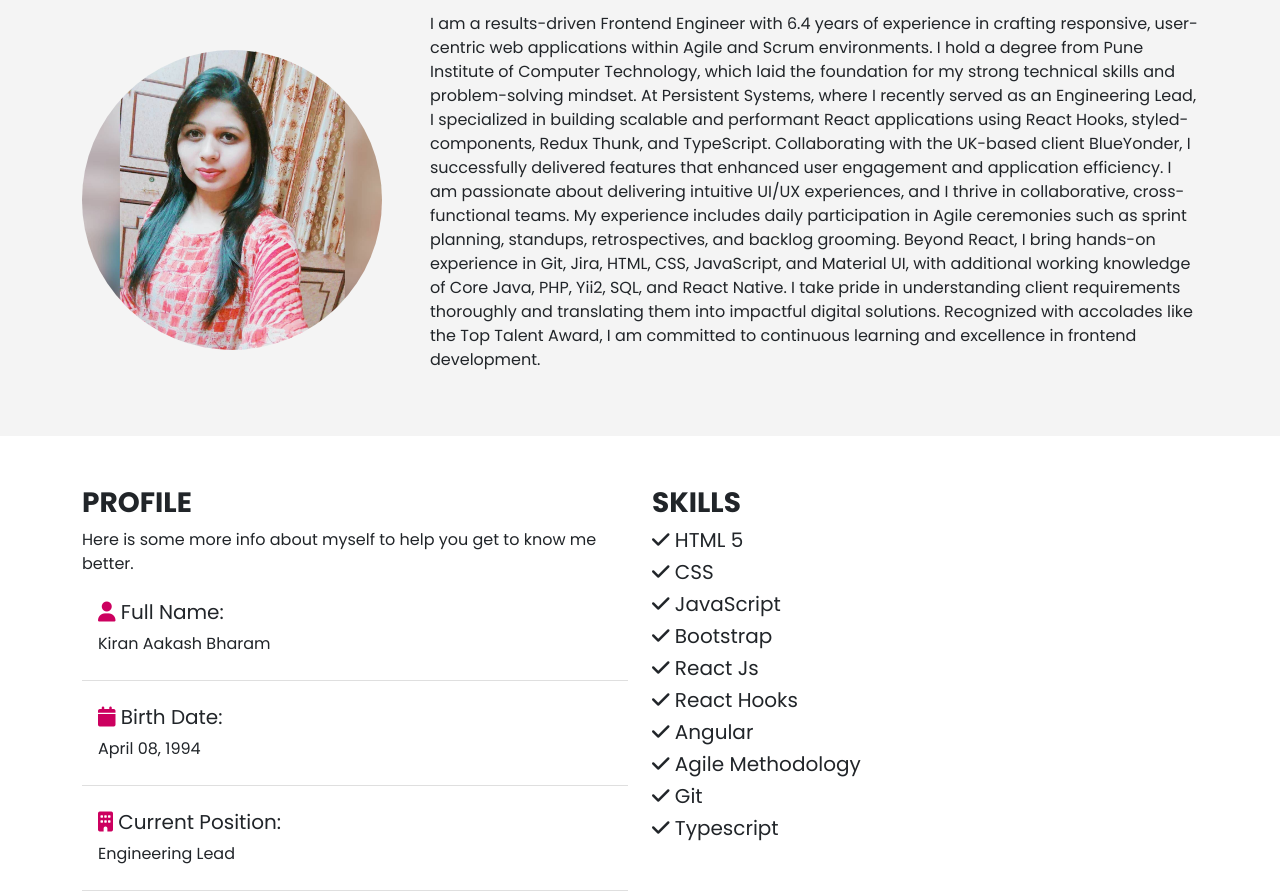
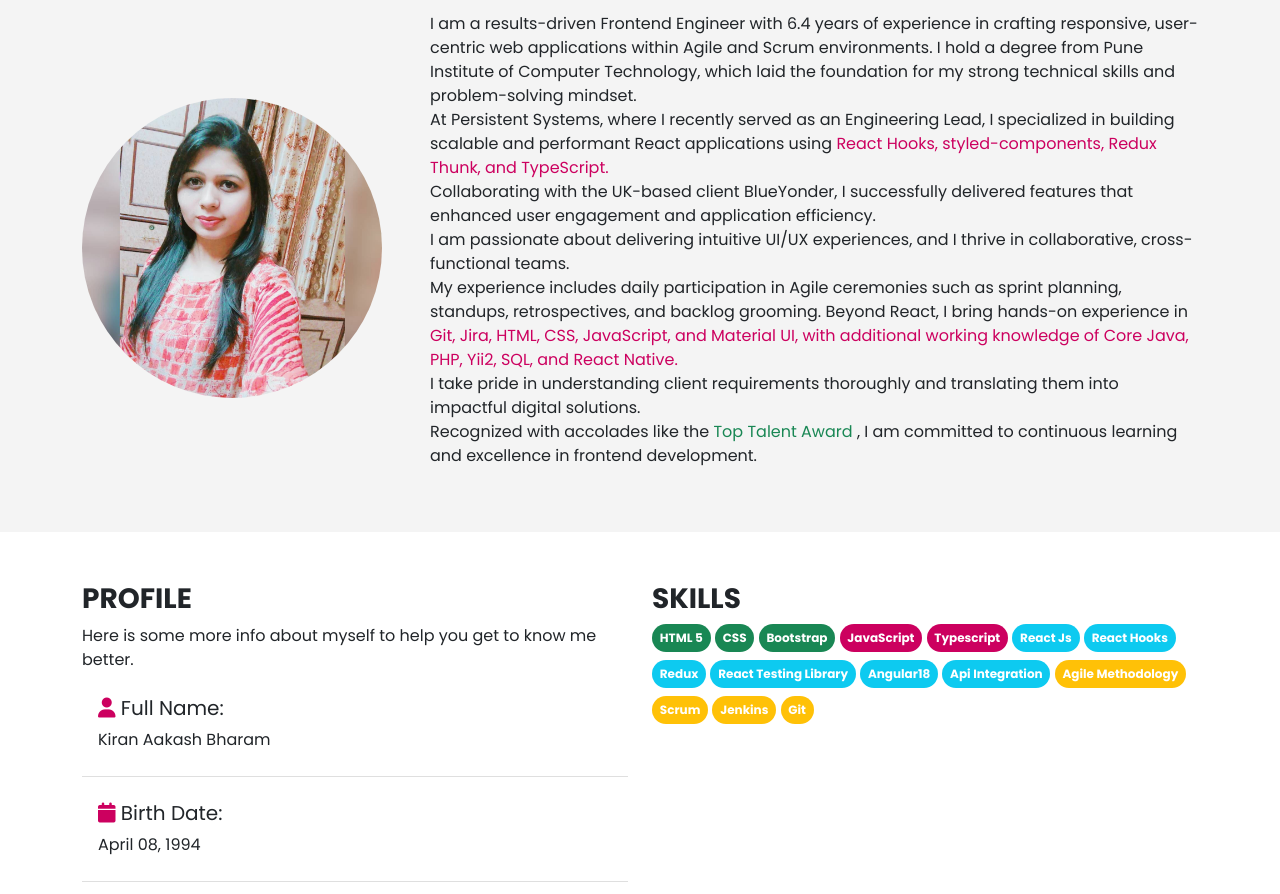
Before and after one commit to kiran-bharam/portfolio-website, a website: page index.html in a window 1280 px wide. Shown: the part 960-1854 px from the top of the page. Drawn offline with nearby package versions, Linux system fonts and the light colour scheme; files that its build step writes are made by us from their sources; files whose address does not match are found by name.

Commit message:
changed some styling

```diff
--- a/index.html
+++ b/index.html
@@ -71,23 +71,32 @@
             in crafting responsive, user-centric web applications within Agile
             and Scrum environments. I hold a degree from Pune Institute of
             Computer Technology, which laid the foundation for my strong
-            technical skills and problem-solving mindset. At Persistent Systems,
-            where I recently served as an Engineering Lead, I specialized in
-            building scalable and performant React applications using React
-            Hooks, styled-components, Redux Thunk, and TypeScript. Collaborating
-            with the UK-based client BlueYonder, I successfully delivered
-            features that enhanced user engagement and application efficiency. I
-            am passionate about delivering intuitive UI/UX experiences, and I
-            thrive in collaborative, cross-functional teams. My experience
-            includes daily participation in Agile ceremonies such as sprint
-            planning, standups, retrospectives, and backlog grooming. Beyond
-            React, I bring hands-on experience in Git, Jira, HTML, CSS,
-            JavaScript, and Material UI, with additional working knowledge of
-            Core Java, PHP, Yii2, SQL, and React Native. I take pride in
-            understanding client requirements thoroughly and translating them
-            into impactful digital solutions. Recognized with accolades like the
-            Top Talent Award, I am committed to continuous learning and
-            excellence in frontend development.
+            technical skills and problem-solving mindset. <br />At Persistent
+            Systems, where I recently served as an Engineering Lead, I
+            specialized in building scalable and performant React applications
+            using
+            <span class="text-primary"
+              >React Hooks, styled-components, Redux Thunk, and
+              TypeScript.</span
+            ><br />
+            Collaborating with the UK-based client BlueYonder, I successfully
+            delivered features that enhanced user engagement and application
+            efficiency. <br />I am passionate about delivering intuitive UI/UX
+            experiences, and I thrive in collaborative, cross-functional
+            teams.<br />
+            My experience includes daily participation in Agile ceremonies such
+            as sprint planning, standups, retrospectives, and backlog grooming.
+            Beyond React, I bring hands-on experience in
+            <span class="text-primary"
+              >Git, Jira, HTML, CSS, JavaScript, and Material UI, with
+              additional working knowledge of Core Java, PHP, Yii2, SQL, and
+              React Native.</span
+            ><br />
+            I take pride in understanding client requirements thoroughly and
+            translating them into impactful digital solutions. <br />Recognized
+            with accolades like the
+            <span class="text-success">Top Talent Award </span>, I am committed
+            to continuous learning and excellence in frontend development.
           </p>
         </div>
       </div>
@@ -138,23 +147,36 @@
           </div>
           <div class="col-md-6">
             <h3 class="text-uppercase fw-bold">Skills</h3>
-            <h5><i class="fas fa-check"></i> HTML 5</h5>
-            <h5><i class="fas fa-check"></i> CSS</h5>
-            <h5><i class="fas fa-check"></i> JavaScript</h5>
-            <h5><i class="fas fa-check"></i> Bootstrap</h5>
-            <h5><i class="fas fa-check"></i> React Js</h5>
-            <h5><i class="fas fa-check"></i> React Hooks</h5>
-            <h5><i class="fas fa-check"></i> Angular</h5>
-            <h5><i class="fas fa-check"></i> Agile Methodology</h5>
-            <h5><i class="fas fa-check"></i> Git</h5>
-            <h5><i class="fas fa-check"></i> Typescript</h5>
+
+            <h5 class="badge bg-success rounded-pill py-2">HTML 5</h5>
+            <h5 class="badge bg-success rounded-pill py-2">CSS</h5>
+            <h5 class="badge bg-success rounded-pill py-2">Bootstrap</h5>
+
+            <h5 class="badge bg-primary rounded-pill py-2">JavaScript</h5>
+            <h5 class="badge bg-primary rounded-pill py-2">Typescript</h5>
+
+            <h5 class="badge bg-info rounded-pill py-2">React Js</h5>
+            <h5 class="badge bg-info rounded-pill py-2">React Hooks</h5>
+            <h5 class="badge bg-info rounded-pill py-2">Redux</h5>
+            <h5 class="badge bg-info rounded-pill py-2">
+              React Testing Library
+            </h5>
+            <h5 class="badge bg-info rounded-pill py-2">Angular18</h5>
+            <h5 class="badge bg-info rounded-pill py-2">Api Integration</h5>
+
+            <h5 class="badge bg-warning rounded-pill py-2">
+              Agile Methodology
+            </h5>
+            <h5 class="badge bg-warning rounded-pill py-2">Scrum</h5>
+            <h5 class="badge bg-warning rounded-pill py-2">Jenkins</h5>
+            <h5 class="badge bg-warning rounded-pill py-2">Git</h5>
           </div>
         </div>
         <div class="row mt-5 text-center">
           <div class="col-12">
             <a
               href="images/Kiran-Bharam-Profile.pdf"
-              class="btn btn-dark btn-lg text-uppercase px-5 mx-3 my-2"
+              class="btn btn-primary btn-lg text-uppercase px-5 mx-3 my-2"
               download
               >Download CV</a
             >
@@ -162,6 +184,27 @@
         </div>
       </div>
     </section>
+
+    <!--footer-->
+    <div
+      class="d-flex flex-column text-center mt-5 text-bg-dark bg-gradient py-5"
+    >
+      <p class="flex-grow-1 text-center">
+        Copyright &copy; 2025 | Design & Developed by Kiran Bharam
+      </p>
+      <div>
+        <a
+          class="text-decoration-none"
+          href="https://www.linkedin.com/in/kiran-bharam"
+          target="_blank"
+        >
+          <i class="fab fa-linkedin fa-2x text-white"></i>
+        </a>
+        <a href="https://github.com/kiran-bharam/" target="_blank">
+          <i class="fab fa-github fa-2x text-white"></i>
+        </a>
+      </div>
+    </div>
     <script src="js/bootstrap.bundle.min.js"></script>
     <script src="js/script.js"></script>
   </body>
```
